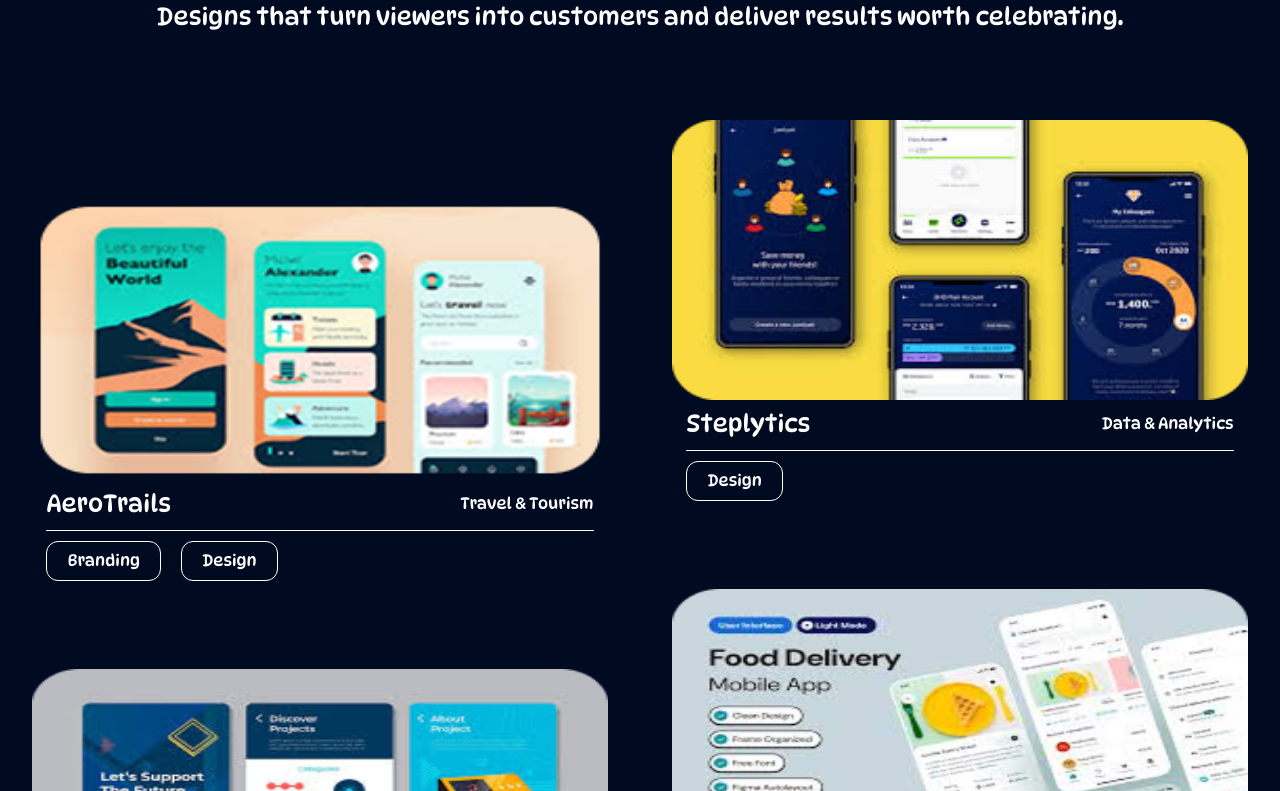
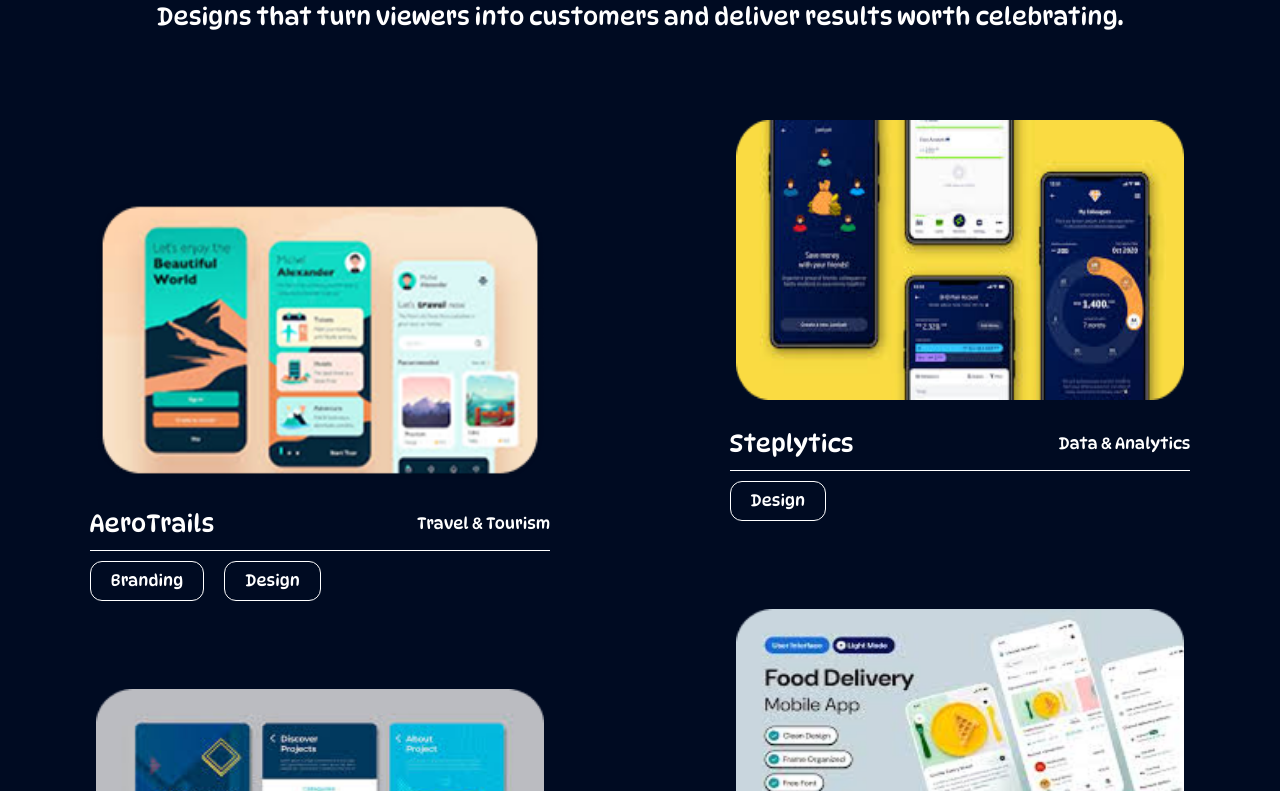
Before and after one commit to 1Nonso/Protech, a React (Vite) app: page / in a window 1280 px wide. Shown: the part 10649-11440 px from the top of the page. Built offline with nearby package versions, Linux system fonts and the light colour scheme.

Commit message:
Modified width of work sample

```diff
--- a/src/site/Work.tsx
+++ b/src/site/Work.tsx
@@ -93,9 +93,9 @@ const Work = () => {
                 <img
                   src={img}
                   alt={title}
-                  className="w-[90%] h-70 rounded-lg "
+                  className="w-[90%] md:w-[70%] h-70 rounded-lg mb-5 "
                 />
-                <div className="w-[95%] flex flex-col items-center justify-center my-2">
+                <div className="w-[95%] md:w-[80%] flex flex-col items-center justify-center my-2">
                   <div className="flex justify-between items-center w-[90%] ">
                     <h5 className="text-2xl">{title}</h5>
                     <p>{field}</p>
```
